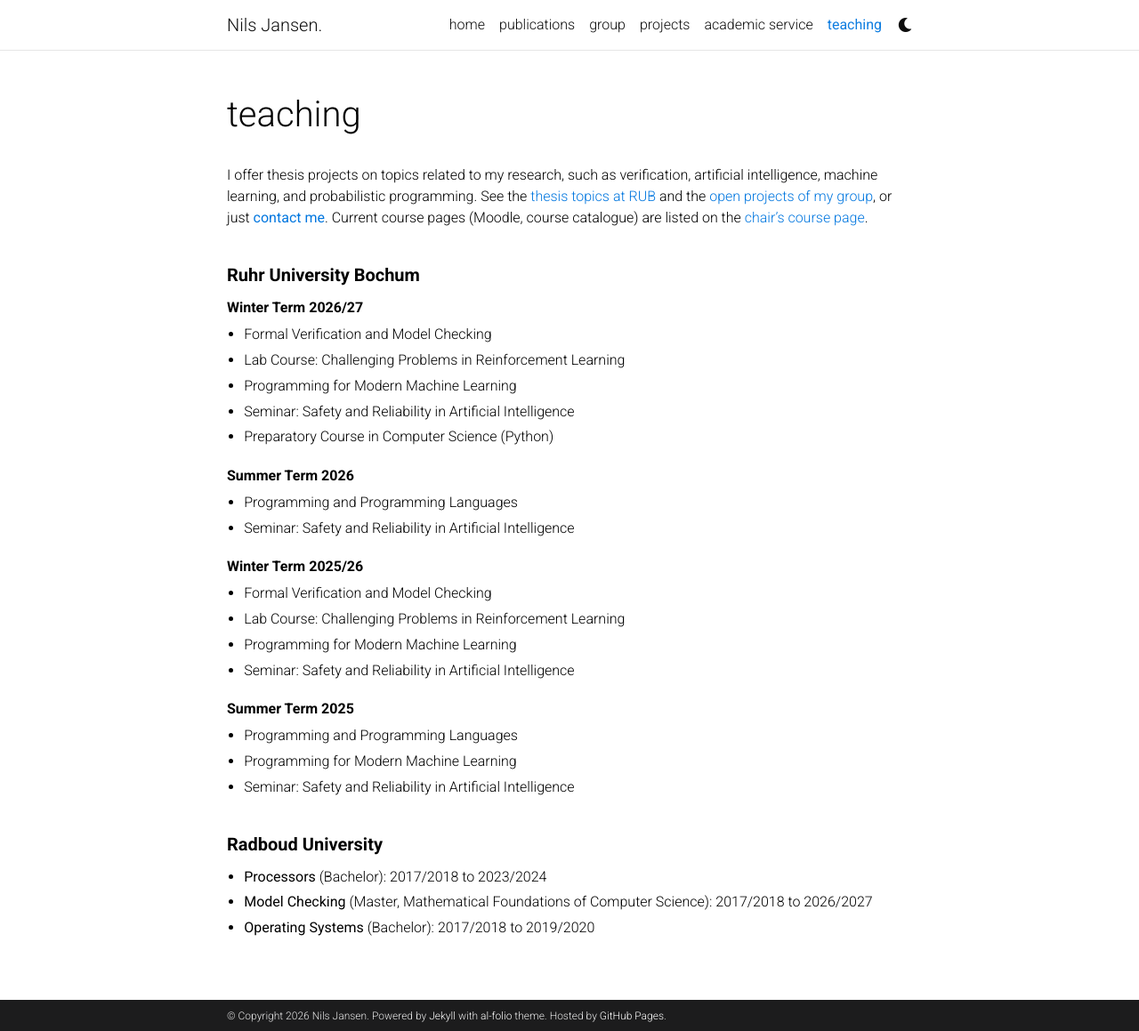
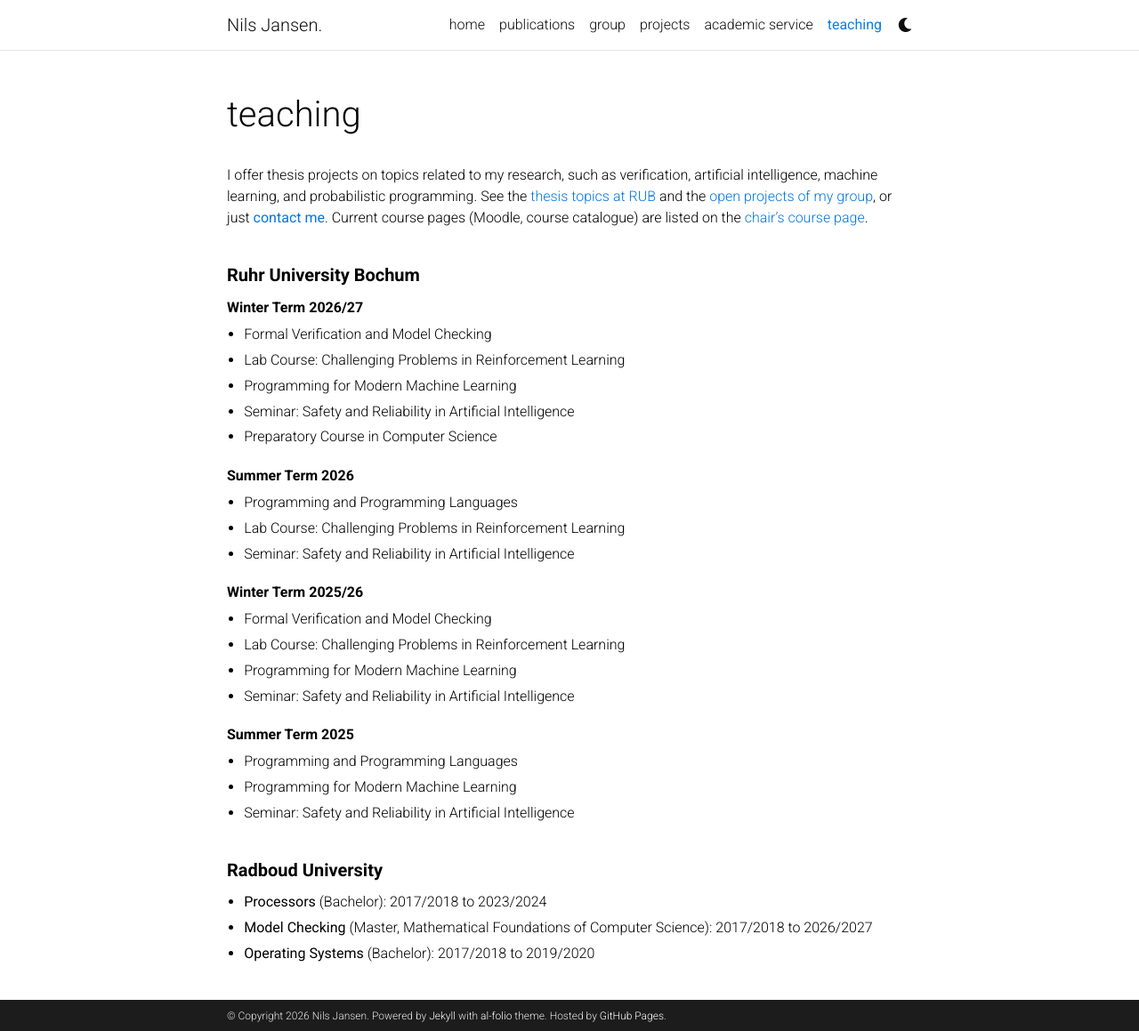
Before and after one commit to njansen123/njansen123.github.io, a Jekyll site: the page built from _pages/teaching.md, in a window 1280 px wide and 1159 px high. Shown: the whole window at 89% size. Built offline with Jekyll 4.4.1, drawn with Linux system fonts in a browser that asks for light colours; comment, search, counter and statistics services are not loaded; a style sheet for code colours, icons or effects is not loaded.

Commit message:
Teaching: lab course also Summer 2026; preparatory course without language
Co-Authored-By: Claude Opus 5.5 <noreply@anthropic.com>
Claude-Session: https://claude.ai/code/session_01GhL6EQJyd4JpUX8UuWBmeQ

```diff
--- a/_pages/teaching.md
+++ b/_pages/teaching.md
@@ -38,12 +38,13 @@ I offer thesis projects on topics related to my research, such as verification,
   <li>Lab Course: Challenging Problems in Reinforcement Learning</li>
   <li>Programming for Modern Machine Learning</li>
   <li>Seminar: Safety and Reliability in Artificial Intelligence</li>
-  <li>Preparatory Course in Computer Science (Python)</li>
+  <li>Preparatory Course in Computer Science</li>
 </ul>
 
 <div class="teaching-term">Summer Term 2026</div>
 <ul class="teaching-list">
   <li>Programming and Programming Languages</li>
+  <li>Lab Course: Challenging Problems in Reinforcement Learning</li>
   <li>Seminar: Safety and Reliability in Artificial Intelligence</li>
 </ul>
 
```
